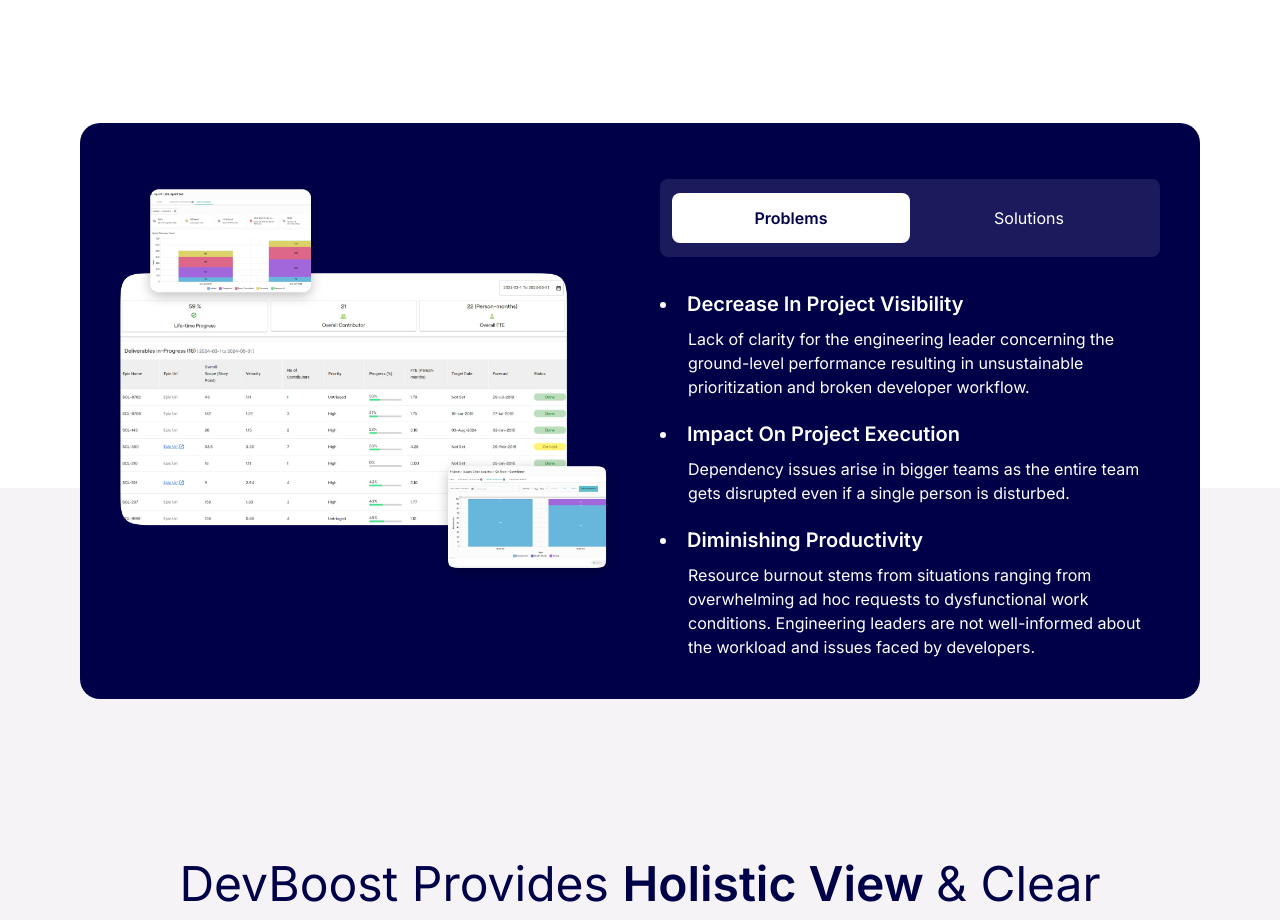
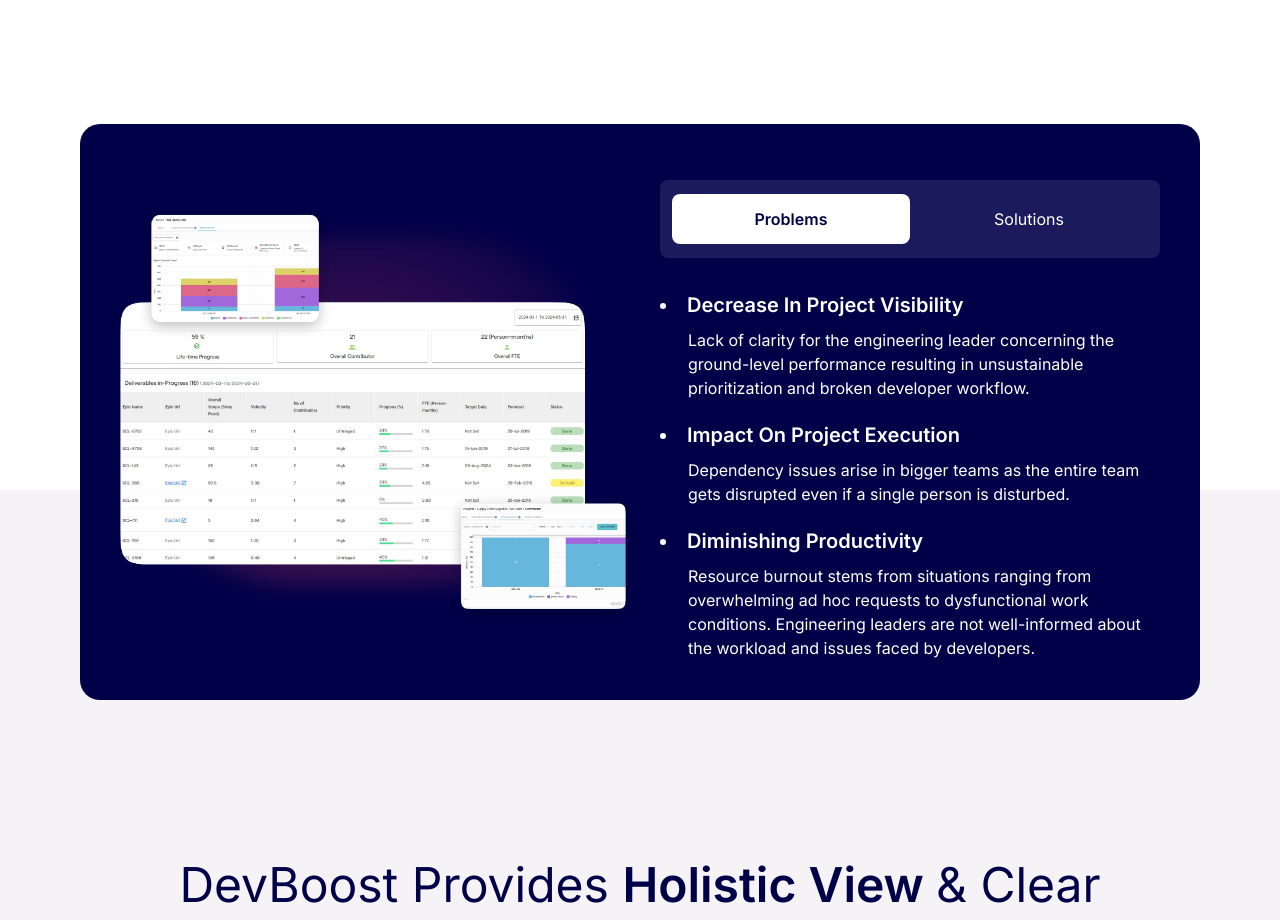
Before and after one commit to werahul/dev-boost, a Next.js app: page / in a window 1280 px wide. Shown: the part 1374-2294 px from the top of the page. Built offline with nearby package versions, Linux system fonts and the light colour scheme; a web font is replaced by a local one.

Commit message:
firstHomepage

```diff
--- a/app/globals.css
+++ b/app/globals.css
@@ -211,6 +211,8 @@
 }
 
 .grColor{
-  background: #000049
+  background: radial-gradient(#8f27589a, transparent);
+  background-size: 90% 120%; /* Adjust the size of the radial gradient */
+  background-repeat: no-repeat;
 
 }
--- a/app/layout.js
+++ b/app/layout.js
@@ -4,7 +4,7 @@
 const inter = Inter({ subsets: ["latin"] });
 
 export const metadata = {
-  title: "Create Next App",
+  title: "DevBoost",
   description: "Generated by create next app",
 };
 
--- a/components/HomeBlue.jsx
+++ b/components/HomeBlue.jsx
@@ -84,8 +84,8 @@
         </div>
       </div>
       <div className="flex items-center justify-center -mt-[140px]">
-        <img src="/Images/Home1.png" alt="" className="w-[461px]" />
-        <img src="/Images/Home2.png" alt="" className="w-[518px]" />
+        <img src="/Images/Home1.png" alt="" className="w-[517px]" />
+        <img src="/Images/Home2.png" alt="" className="w-[517px]" />
       </div>
       <div className=" mt-[150px] mb-2">
         <p className="font-inter font-bold text-[24px] leading-[36px] text-center text-[#000049] ">
@@ -103,14 +103,15 @@
         <div className="max-container">
           <div className="mt-[80px] px-20">
           <div className="">
-            <div className="h-[576px] grColor rounded-[20px] px-10 py-14 flex items-start space-x-10">
+            <div className="h-[576px] bg-[#000049] rounded-[20px] px-10 py-14 flex items-start space-x-10 relative">
               <div className="w-[50%] ">
                 {activeTab === "problems" && (
-                  <img src="/Images/banner1.png" alt="Problems" />
+                  <img src="/Images/banner1.png" alt="Problems" className="z-20 absolute top-20 w-[520px] backdrop-blur-[10px] bg-opacity-50" />
                 )}
                 {activeTab === "solutions" && (
-                  <img src="/Images/banner2.png" alt="Solutions" />
+                  <img src="/Images/banner2.png" alt="Solutions" className="z-20 absolute top-20 w-[520px] backdrop-blur-[10px] bg-opacity-50"/>
                 )}
+                <div className="absolute grColor top-28 backdrop-blur-[10px] w-[500px] h-[350px] rounded-full z-10"></div>
               </div>
               <div className="w-[50%]">
                 <div className="w-full h-[78px] rounded-[8px] flex items-center bg-white bg-opacity-10 px-3 mb-8">
```
Also changed, not shown: public/Images/home1.png, public/Images/home2.png.
